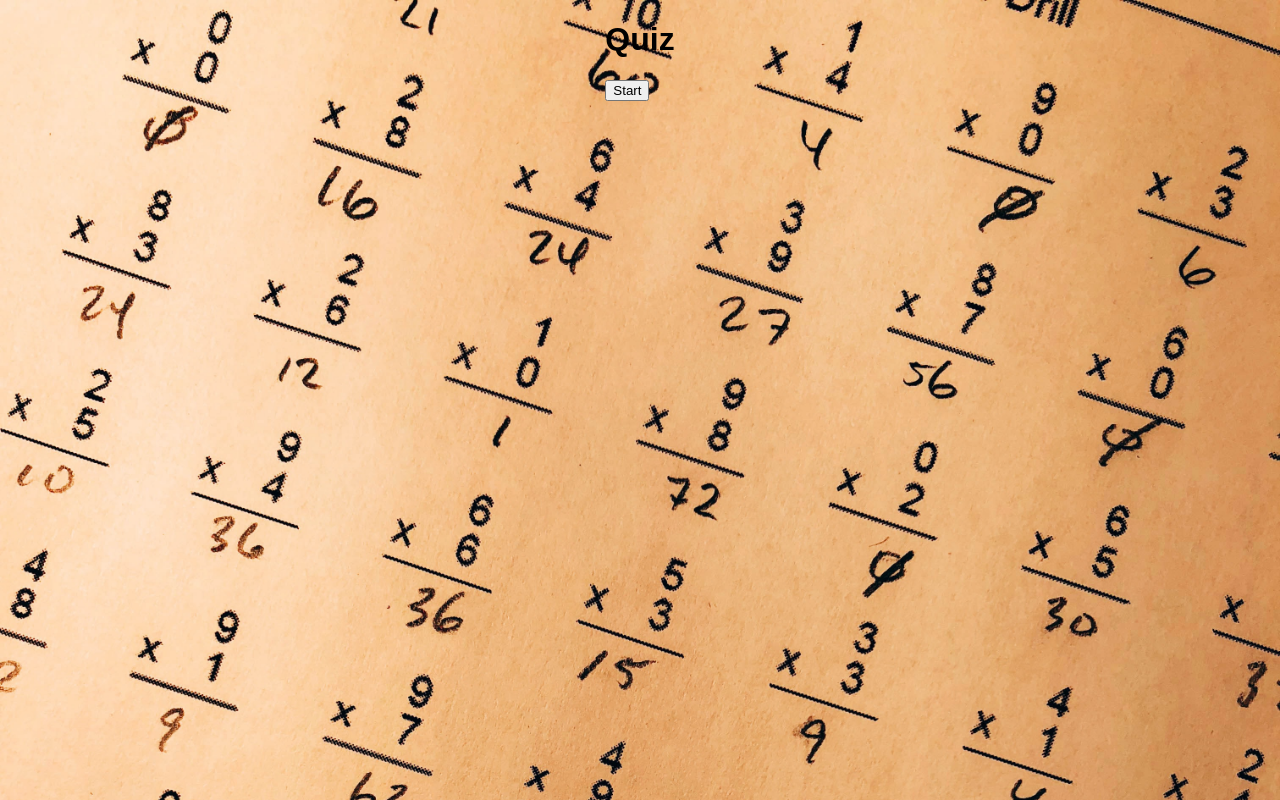
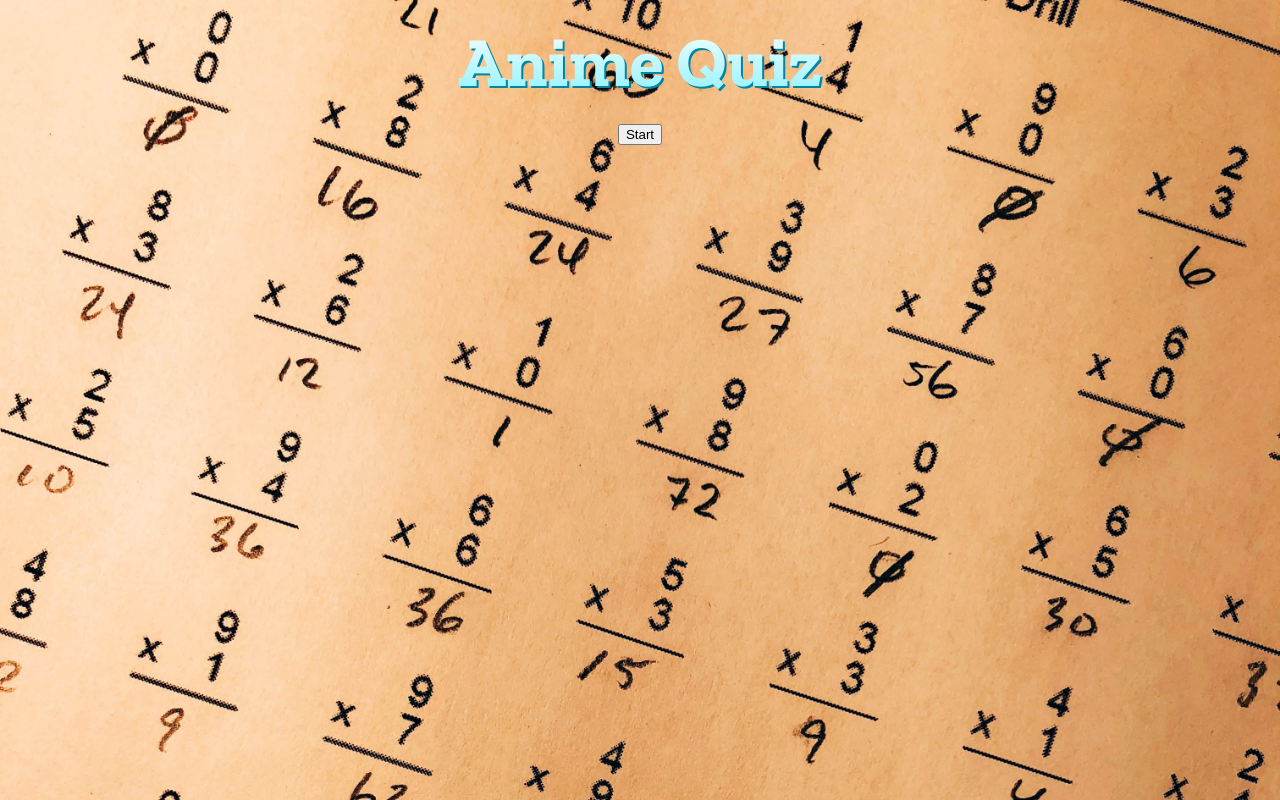
Before and after one commit to Anurag-Spec/Quiz-app, a React (Create React App) app in the folder frontend/: page / in a window 1280 px wide. Built offline with nearby package versions, Linux system fonts and the light colour scheme; a web font is replaced by a local one.

Commit message:
updated styles for logo

```diff
--- a/frontend/src/App.tsx
+++ b/frontend/src/App.tsx
@@ -2,7 +2,7 @@ import React, { useState } from "react";
 import { fetchQuestions } from "./API";
 import Questions from "./components/Questions";
 import { QuestionState, Difficulty } from "./API";
-import { GlobalStyle } from "./App.styles";
+import { GlobalStyle, Wrapper } from "./App.styles";
 
 export type AnswerObject = {
   question: string;
@@ -58,8 +58,8 @@ function App() {
   return (
     <>
       <GlobalStyle />
-      <div className="App">
-        <h1> Quiz </h1>
+      <Wrapper>
+        <h1> Anime Quiz </h1>
         {gameOver || userAnswers.length === TOTAL_QUESTIONS ? (
           <button className="start" onClick={startQuiz}>
             Start
@@ -86,7 +86,7 @@ function App() {
             Next Question
           </button>
         ) : null}
-      </div>
+      </Wrapper>
     </>
   );
 }
```
